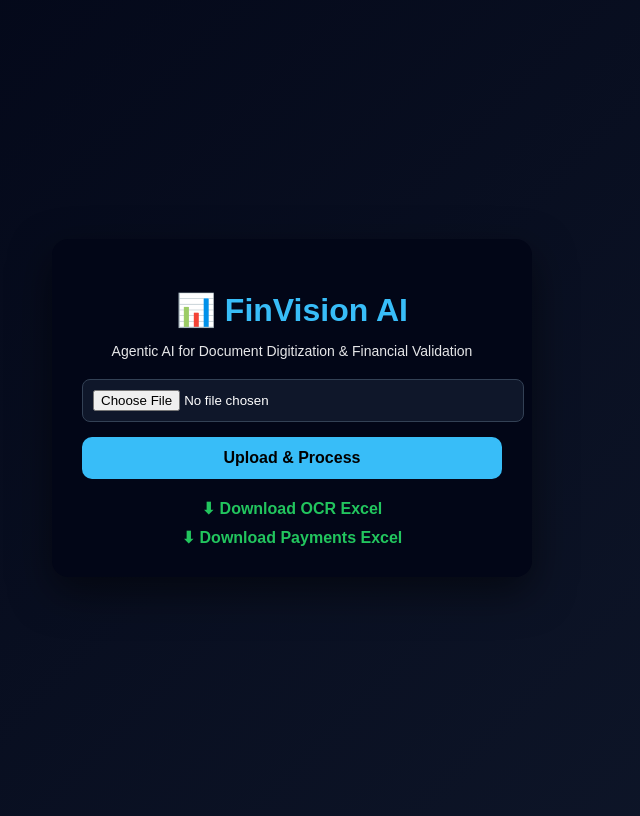
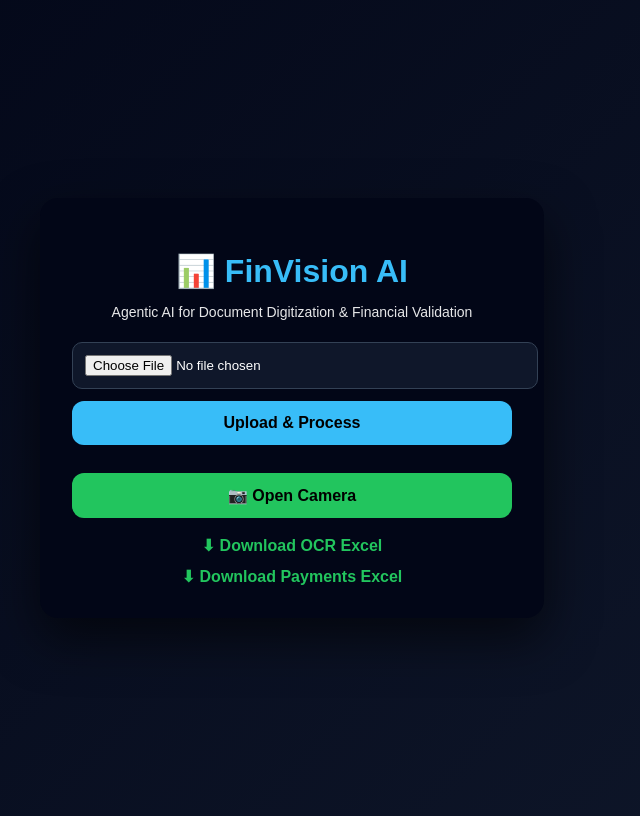
Before and after one commit to ashneetjha/finvision-ai, a Python web app: template templates/index.html in a window 1280 px wide. Shown: the whole page, without its empty margins (348-988 px from the left). Run offline with Jinja, Linux system fonts and the light colour scheme; the template is opened without the code that fills it, so the values that code supplies are empty.

Commit message:
Added Scanning Via Camera Functionality

```diff
--- a/templates/index.html
+++ b/templates/index.html
@@ -18,68 +18,76 @@
 
         .container {
             background: #020617;
-            padding: 30px;
-            border-radius: 16px;
+            padding: 32px;
+            border-radius: 18px;
             width: 100%;
-            max-width: 420px;
-            box-shadow: 0 15px 40px rgba(0,0,0,0.5);
+            max-width: 440px;
+            box-shadow: 0 20px 50px rgba(0,0,0,0.6);
             text-align: center;
         }
 
         h1 {
             color: #38bdf8;
-            margin-bottom: 5px;
+            margin-bottom: 6px;
         }
 
         p {
             font-size: 14px;
             opacity: 0.9;
-            margin-bottom: 20px;
+            margin-bottom: 22px;
+        }
+
+        .section {
+            margin-bottom: 18px;
         }
 
         input[type="file"] {
             width: 100%;
-            padding: 10px;
-            margin-bottom: 15px;
+            padding: 12px;
             background: #0f172a;
             color: white;
             border: 1px solid #334155;
-            border-radius: 8px;
+            border-radius: 10px;
         }
 
         button {
             width: 100%;
-            padding: 12px;
+            padding: 13px;
             background: #38bdf8;
             border: none;
-            border-radius: 10px;
+            border-radius: 12px;
             font-size: 16px;
             font-weight: bold;
             cursor: pointer;
+            margin-top: 12px;
         }
 
         button:hover {
             background: #0ea5e9;
         }
 
-        .links {
-            margin-top: 20px;
+        .secondary-btn {
+            background: #22c55e;
+            margin-top: 10px;
+        }
+
+        video, canvas, img {
+            width: 100%;
+            border-radius: 12px;
+            margin-top: 10px;
+            border: 1px solid #334155;
         }
 
         .links a {
             display: block;
-            margin-top: 10px;
+            margin-top: 12px;
             color: #22c55e;
             font-weight: bold;
             text-decoration: none;
         }
 
-        .links a:hover {
-            text-decoration: underline;
-        }
-
         #status {
-            margin-top: 15px;
+            margin-top: 14px;
             font-size: 14px;
             color: #facc15;
         }
@@ -92,14 +100,28 @@
     <h1>📊 FinVision AI</h1>
     <p>Agentic AI for Document Digitization & Financial Validation</p>
 
-    <!-- IMPORTANT: stays on same page -->
-    <form id="uploadForm" enctype="multipart/form-data">
-        <input type="file" name="file" required>
-        <button type="submit">Upload & Process</button>
-    </form>
+    <!-- FILE UPLOAD -->
+    <div class="section">
+        <form id="uploadForm" enctype="multipart/form-data">
+            <input type="file" name="file" accept="image/*" required>
+            <button type="submit">Upload & Process</button>
+        </form>
+    </div>
+
+    <!-- CAMERA CAPTURE -->
+    <div class="section">
+        <button class="secondary-btn" onclick="startCamera()">📷 Open Camera</button>
+        <video id="camera" autoplay playsinline style="display:none;"></video>
+        <canvas id="snapshot" style="display:none;"></canvas>
+        <img id="preview" style="display:none;" />
+        <button class="secondary-btn" onclick="capturePhoto()" id="captureBtn" style="display:none;">
+            Capture & Process
+        </button>
+    </div>
 
     <div id="status"></div>
 
+    <!-- DOWNLOAD LINKS -->
     <div class="links">
         <a href="/download/ocr" target="_blank">⬇ Download OCR Excel</a>
         <a href="/download/payments" target="_blank">⬇ Download Payments Excel</a>
@@ -109,7 +131,12 @@
 <script>
     const form = document.getElementById("uploadForm");
     const statusDiv = document.getElementById("status");
+    const video = document.getElementById("camera");
+    const canvas = document.getElementById("snapshot");
+    const preview = document.getElementById("preview");
+    const captureBtn = document.getElementById("captureBtn");
 
+    // FILE UPLOAD
     form.addEventListener("submit", async (e) => {
         e.preventDefault();
         statusDiv.innerText = "⏳ Processing document...";
@@ -117,20 +144,52 @@
         const formData = new FormData(form);
 
         try {
-            const response = await fetch("/upload", {
-                method: "POST",
-                body: formData
-            });
-
-            if (response.ok) {
-                statusDiv.innerText = "✅ Processing complete. Download files below.";
-            } else {
-                statusDiv.innerText = "❌ Processing failed.";
-            }
-        } catch (err) {
+            const res = await fetch("/upload", { method: "POST", body: formData });
+            statusDiv.innerText = res.ok
+                ? "✅ Processing complete. Download files below."
+                : "❌ Processing failed.";
+        } catch {
             statusDiv.innerText = "❌ Server error.";
         }
     });
+
+    // CAMERA
+    async function startCamera() {
+        const stream = await navigator.mediaDevices.getUserMedia({
+            video: { facingMode: "environment" }
+        });
+        video.srcObject = stream;
+        video.style.display = "block";
+        captureBtn.style.display = "block";
+    }
+
+    async function capturePhoto() {
+        canvas.width = video.videoWidth;
+        canvas.height = video.videoHeight;
+        canvas.getContext("2d").drawImage(video, 0, 0);
+
+        canvas.toBlob(async (blob) => {
+            preview.src = URL.createObjectURL(blob);
+            preview.style.display = "block";
+
+            statusDiv.innerText = "⏳ Processing captured image...";
+
+            const formData = new FormData();
+            formData.append("file", blob, "camera_capture.png");
+
+            try {
+                const res = await fetch("/upload", {
+                    method: "POST",
+                    body: formData
+                });
+                statusDiv.innerText = res.ok
+                    ? "✅ Processing complete. Download files below."
+                    : "❌ Processing failed.";
+            } catch {
+                statusDiv.innerText = "❌ Server error.";
+            }
+        }, "image/png");
+    }
 </script>
 
 </body>
```
